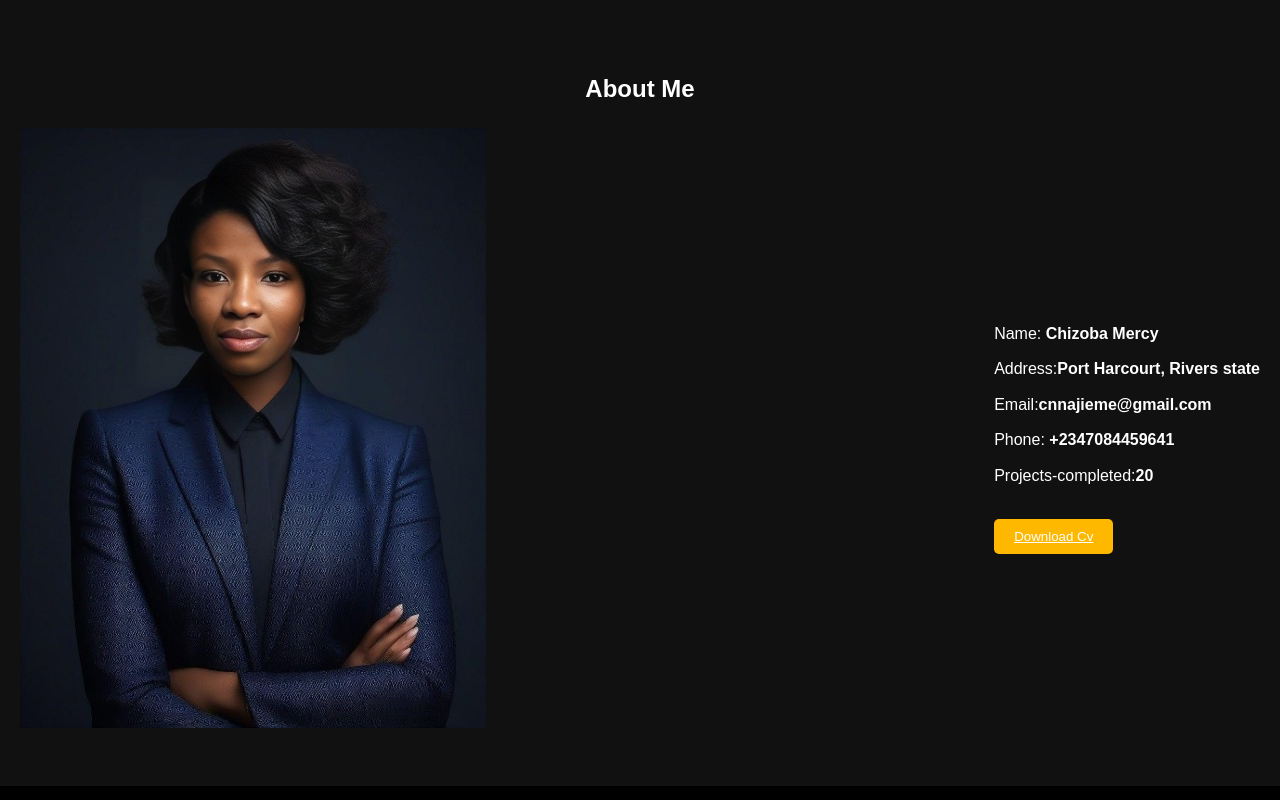
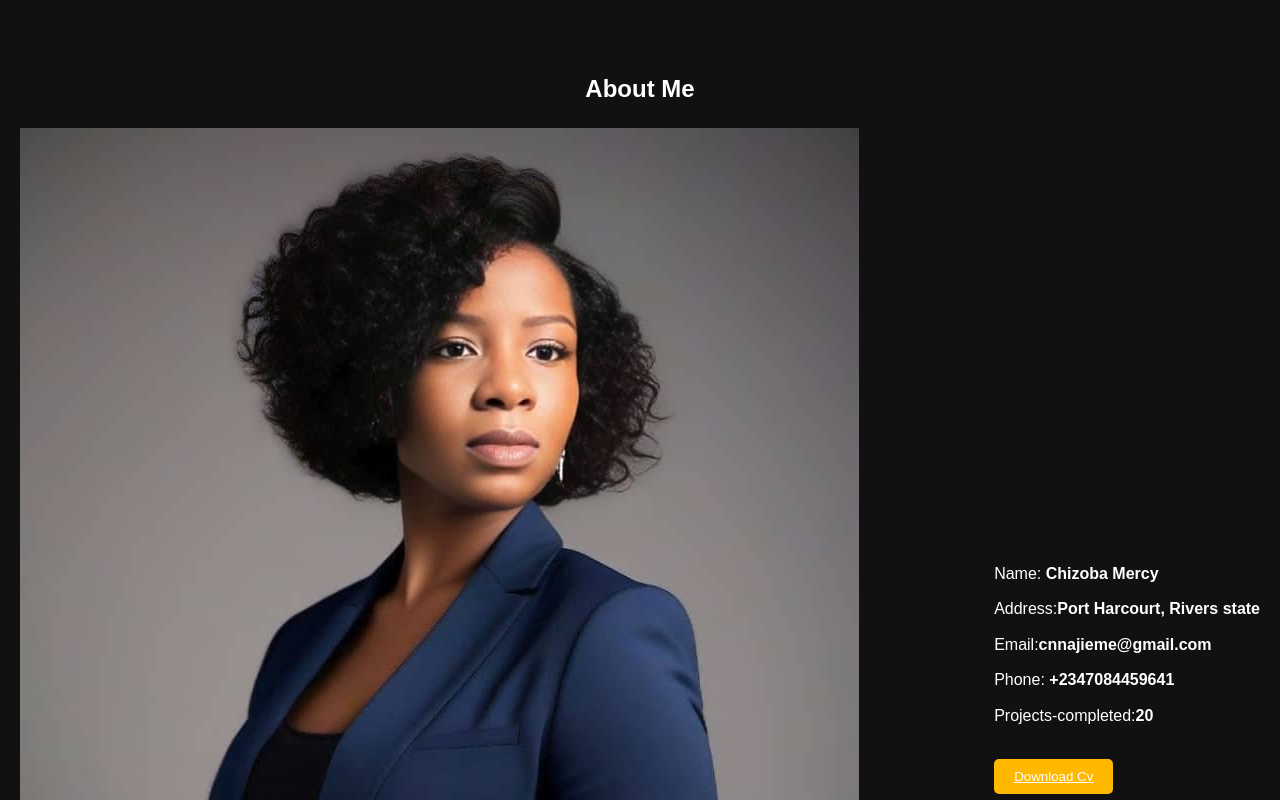
Before and after one commit to ChizobaMercy/Home, a plain HTML site: page index.html in a window 1280 px wide. Shown: the part 800-1600 px from the top of the page. Drawn offline with Linux system fonts and the light colour scheme; files whose address does not match are found by name.

Commit message:
Update index.html

```diff
--- a/index.html
+++ b/index.html
@@ -153,7 +153,7 @@ text-align: center;}
 		<h2> About Me</h2>
 		<div class="about-content">
 			<div class="image">
-				<img src="ChizobaAI2.jpg " alt="ChizobaAI2">
+				<img src="chizobaAI.jpg" alt="ChizobaAI2">
 		</div>
 		<div class="details">
 			<p>Name:<strong> Chizoba Mercy</strong></p>
```
